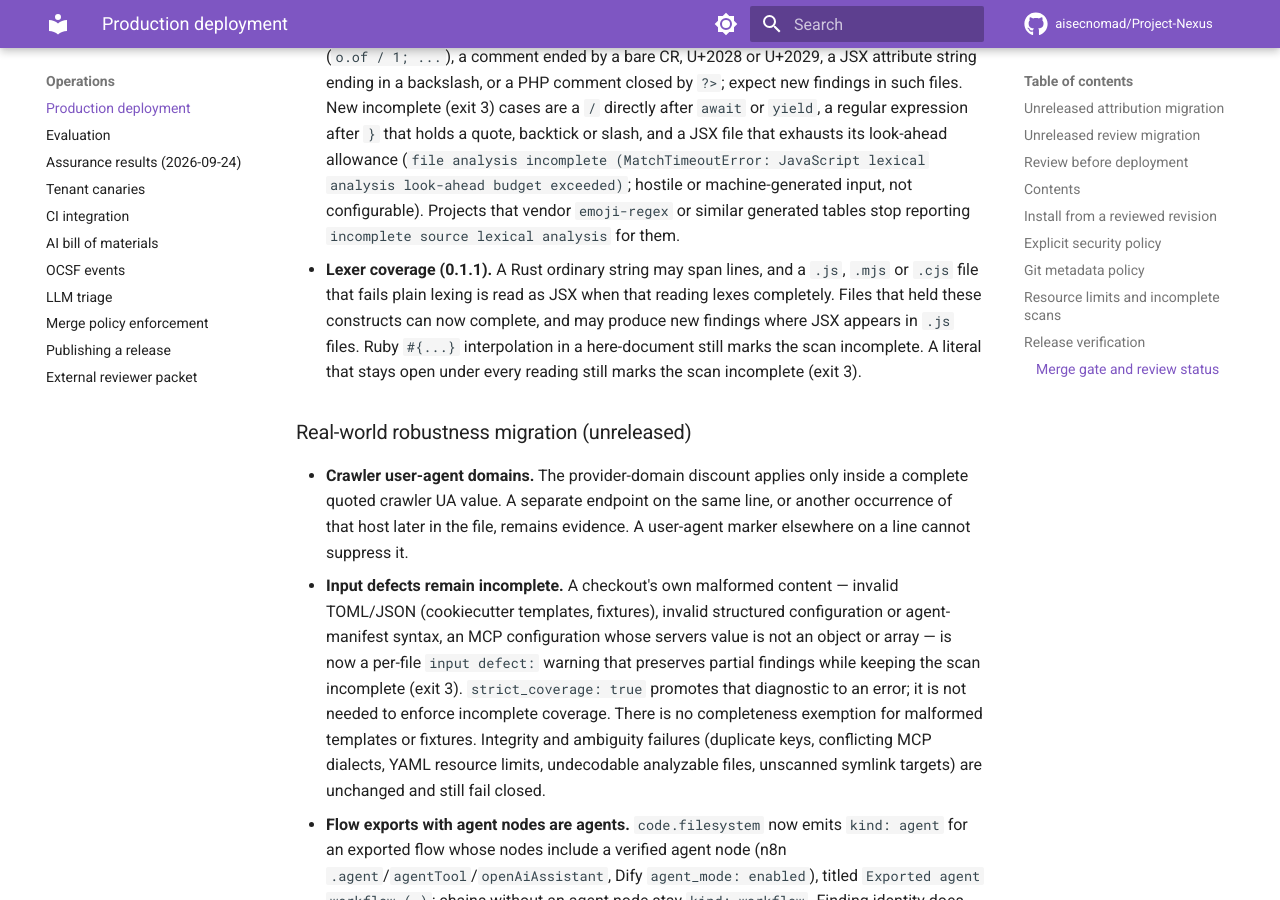
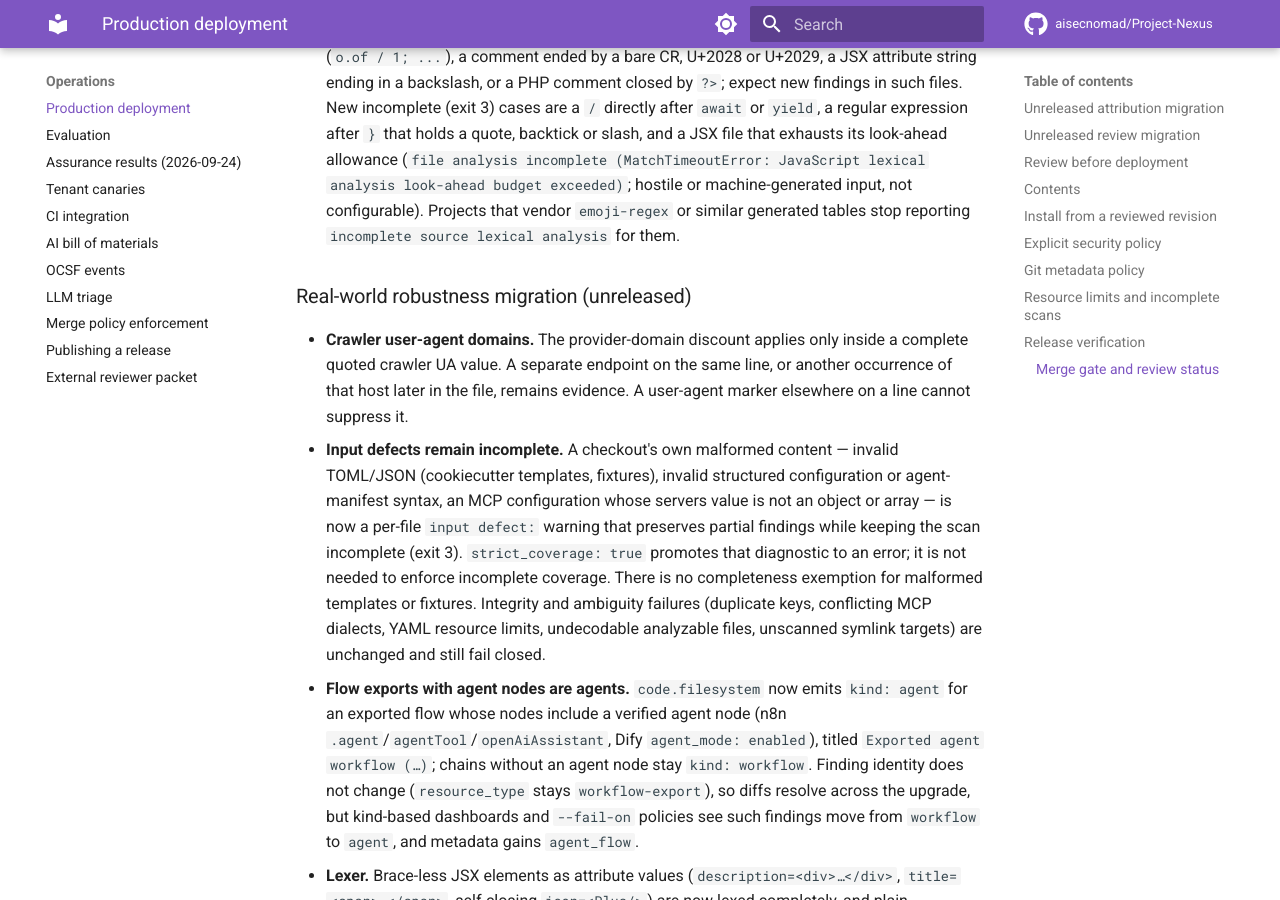
Before and after one commit to aisecnomad/Project-Nexus, an MkDocs documentation site: the page built from docs/production.md, in a window 1280 px wide and 900 px high, scrolled down 51263 px. Built offline with MkDocs 1.6.1 and Material for MkDocs 9.7.7, drawn with Linux system fonts in a browser that asks for light colours; comment, search, counter and statistics services are not loaded.

Commit message:
Drop the duplicate "Lexer coverage (0.1.1)" production note
The Rust multiline string and implicit JSX lexer change is unreleased
and postdates 0.1.2, but the production guide listed it as 0.1.1 under
the October 2 review changes. The "Source coverage" row of the October 9
unreleased table already documents it with the migration check, so the
mislabelled bullet is removed.

Signed-off-by: Claude <noreply@anthropic.com>
Co-Authored-By: Claude Opus 5.5 <noreply@anthropic.com>
Claude-Session: https://claude.ai/code/session_01NNpBL4DqDDJdF9hLExvpc9

```diff
--- a/docs/production.md
+++ b/docs/production.md
@@ -2366,12 +2366,6 @@ Redaction and lexing changes to review:
   hostile or machine-generated input, not configurable). Projects that vendor
   `emoji-regex` or similar generated tables stop reporting
   `incomplete source lexical analysis` for them.
-- **Lexer coverage (0.1.1).** A Rust ordinary string may span lines, and a `.js`, `.mjs`
-  or `.cjs` file that fails plain lexing is read as JSX when that reading lexes
-  completely. Files that held these constructs can now complete, and may produce new
-  findings where JSX appears in `.js` files. Ruby `#{...}` interpolation in a
-  here-document still marks the scan incomplete. A literal that stays open under every
-  reading still marks the scan incomplete (exit 3).
 
 ### Real-world robustness migration (unreleased)
 
```
